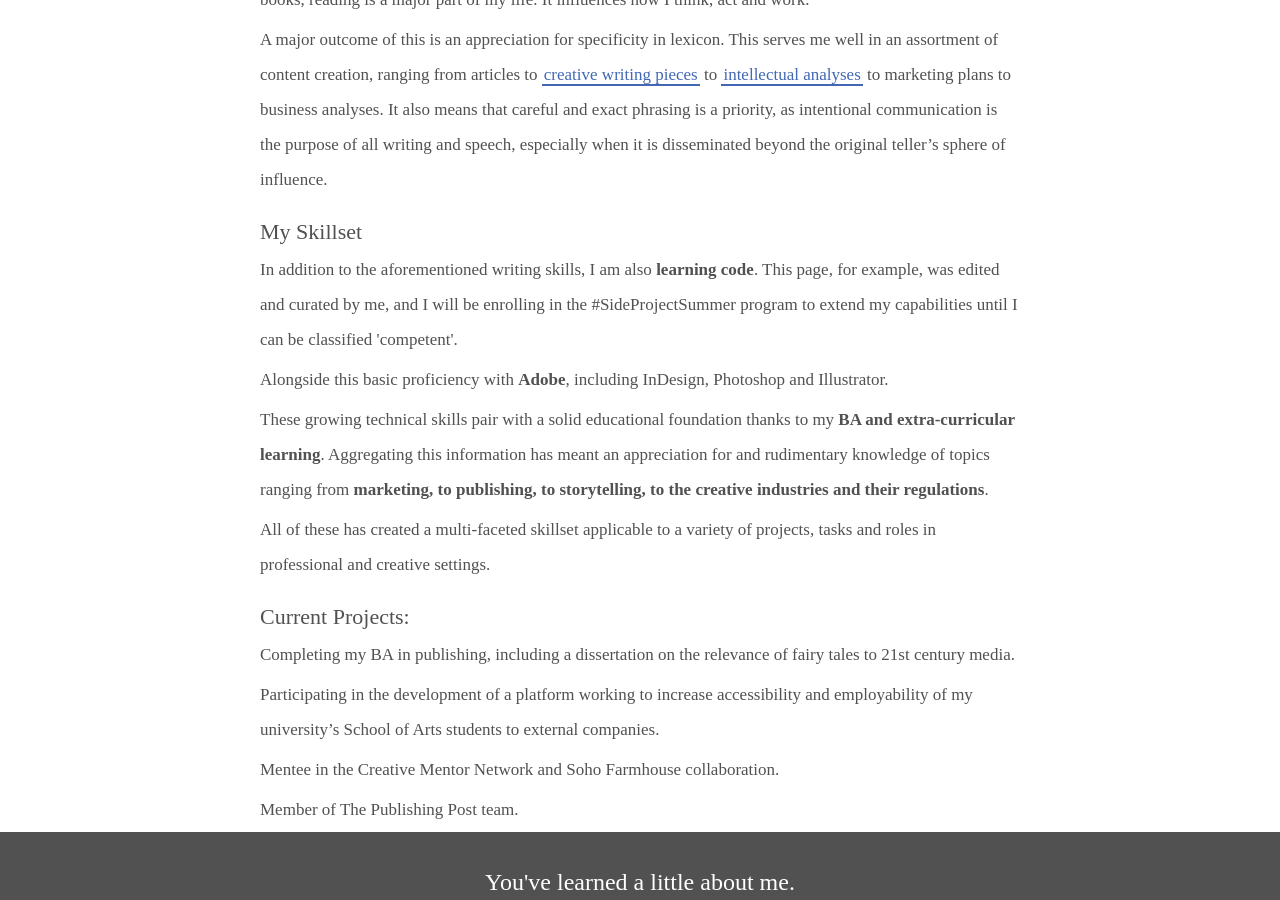
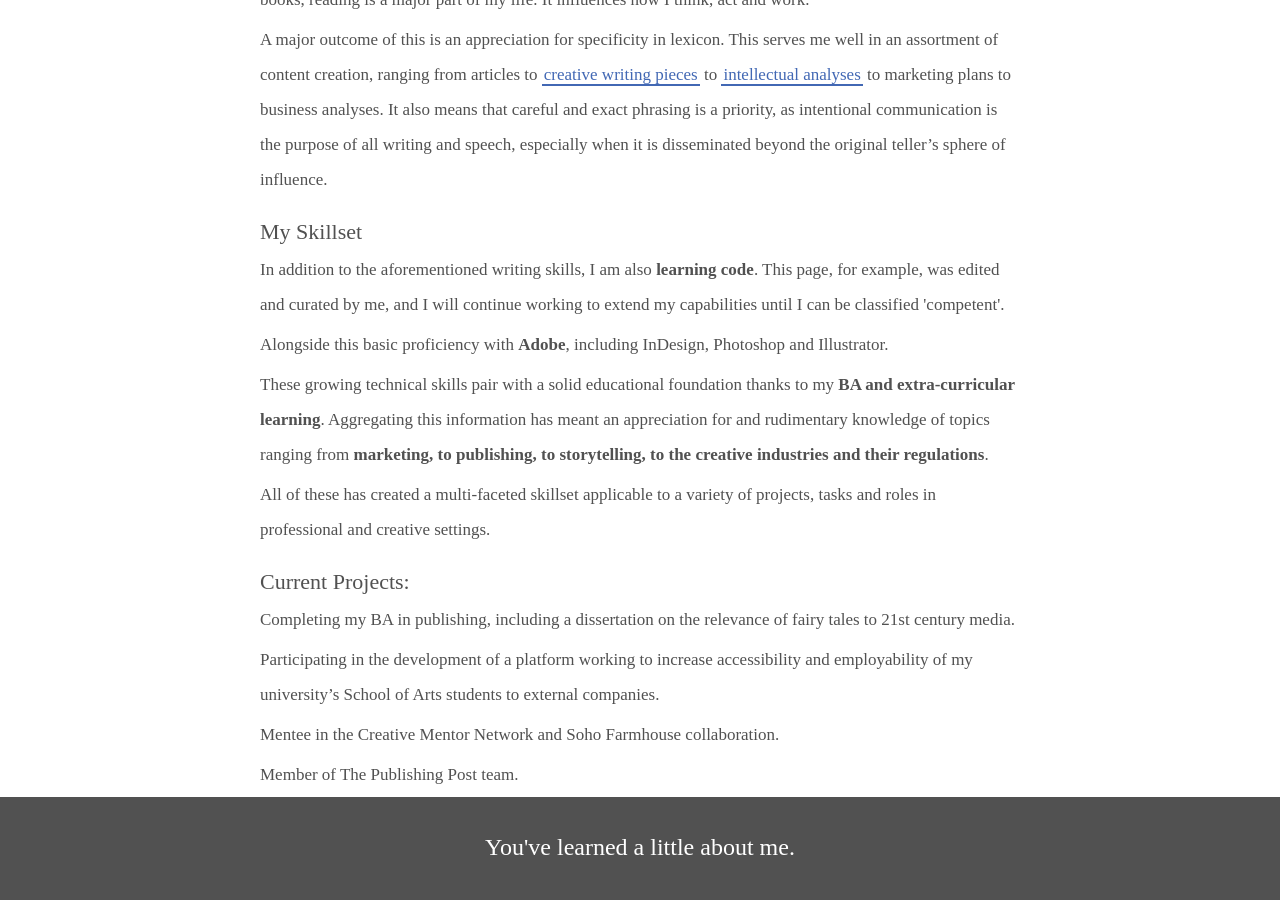
Before and after one commit to DragonLibrary/BookBlog, a Jekyll site: the page aboutme/index.html, which Jekyll copies as it is, in a window 1280 px wide and 900 px high, scrolled down 1203 px. Built offline with Jekyll 4.4.1, drawn with Linux system fonts in a browser that asks for light colours.

Commit message:
Update index.html

```diff
--- a/aboutme/index.html
+++ b/aboutme/index.html
@@ -68,7 +68,7 @@
 	</div>
 
 <div class="info_text">
-	<p>In addition to the aforementioned writing skills, I am also <b>learning code</b>. This page, for example, was edited and curated by me, and I will be enrolling in the #SideProjectSummer program to extend my capabilities until I can be classified 'competent'.</p>
+	<p>In addition to the aforementioned writing skills, I am also <b>learning code</b>. This page, for example, was edited and curated by me, and I will continue working to extend my capabilities until I can be classified 'competent'.</p>
 	<p>Alongside this basic proficiency with <b>Adobe</b>, including InDesign, Photoshop and Illustrator.</p>
 	<p>These growing technical skills pair with a solid educational foundation thanks to my <b>BA and extra-curricular learning</b>. Aggregating this information has meant an appreciation for and rudimentary knowledge of topics ranging from <b>marketing, to publishing, to storytelling, to the creative industries and their regulations</b>.</p>
 	<p>All of these has created a multi-faceted skillset applicable to a variety of projects, tasks and roles in professional and creative settings.</p>
```
